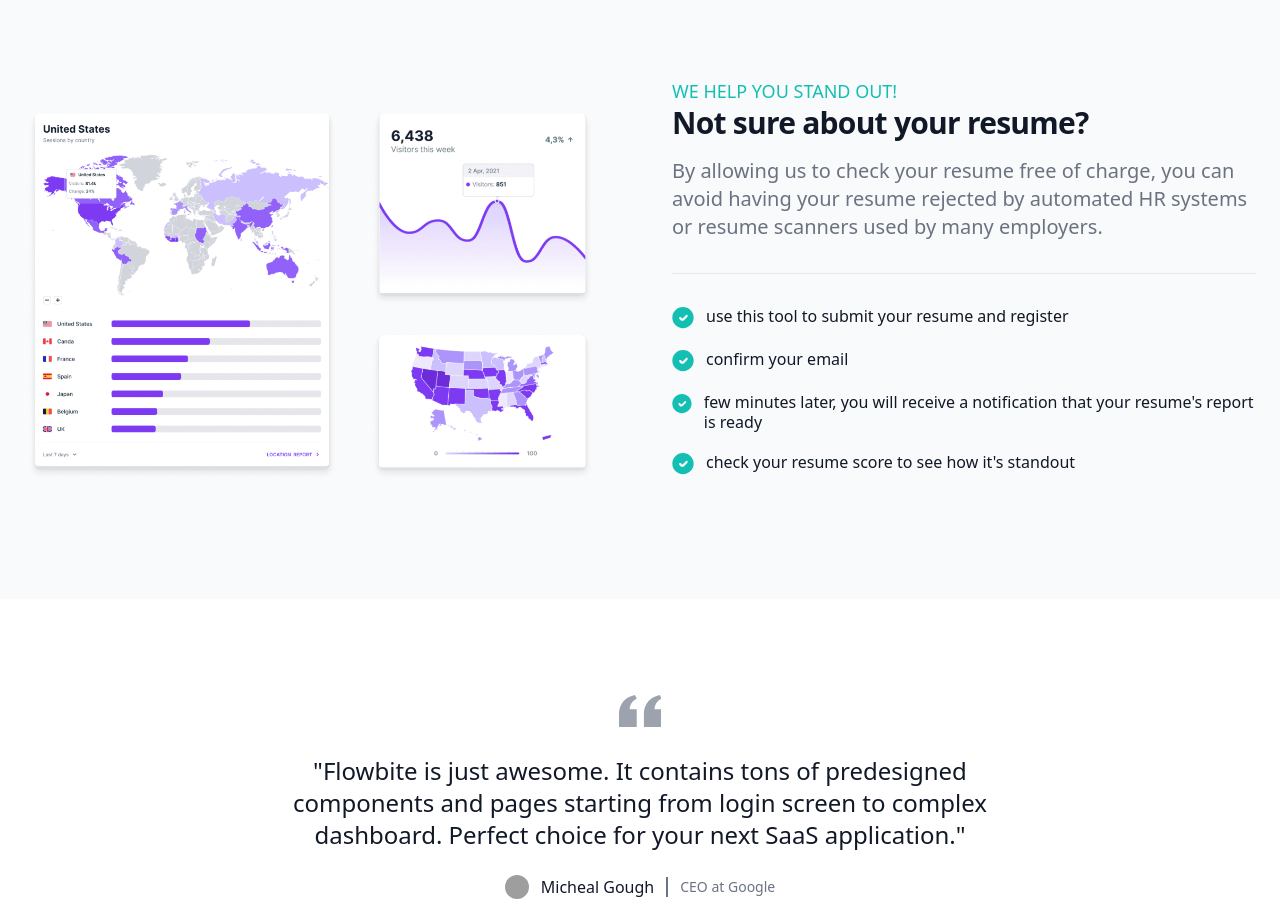
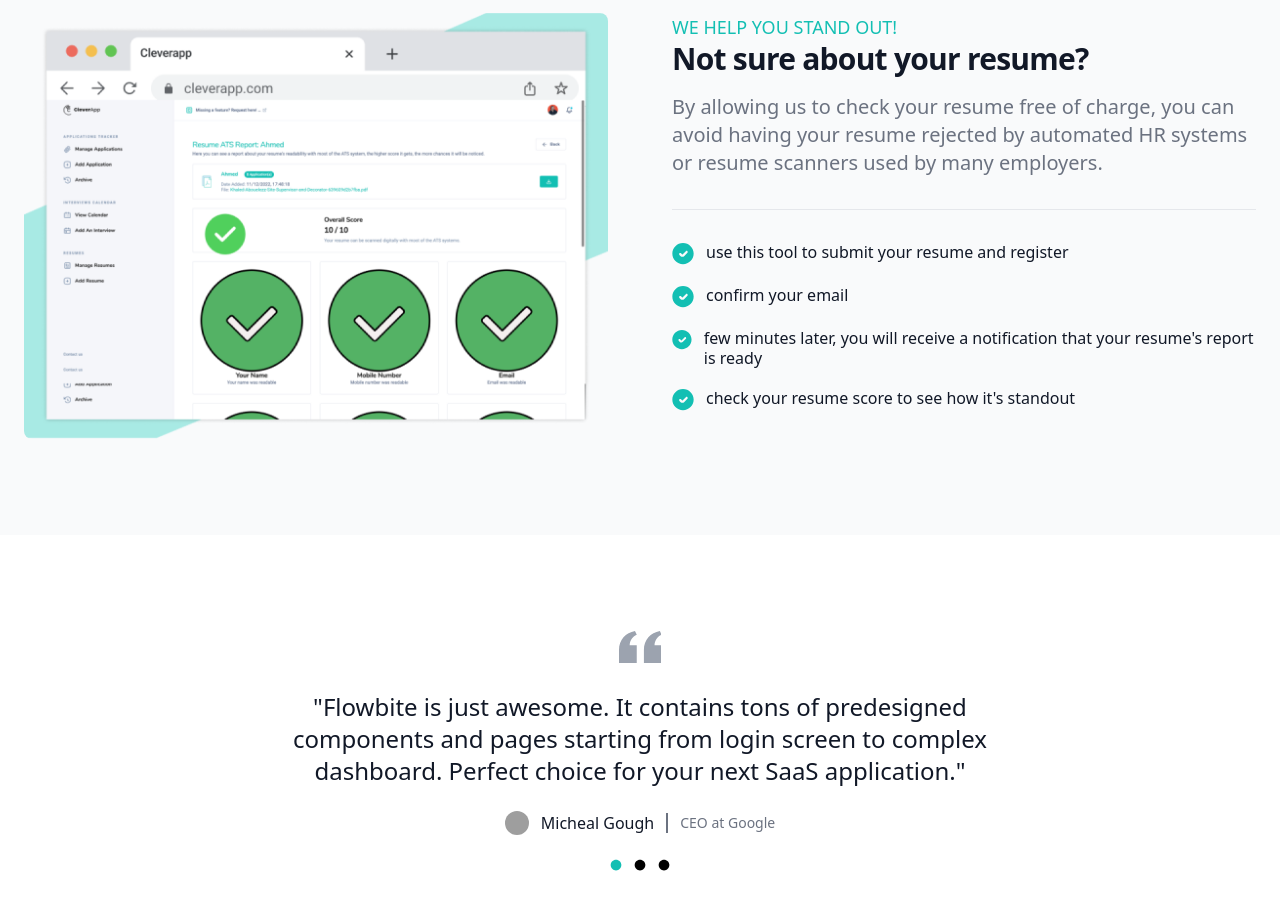
Before and after one commit to abdallahmohamedien/Seekior-Landing-Page, a website: page index.html in a window 1280 px wide. Shown: the part 1106-2012 px from the top of the page. Drawn offline with nearby package versions, Linux system fonts and the light colour scheme; grey boxes are pictures that could not be loaded.

Commit message:
change photo to new screenshots

```diff
--- a/index.html
+++ b/index.html
@@ -157,7 +157,7 @@
           </div>
         </div>
         <div class="hidden lg:mt-0 lg:col-span-5 lg:flex">
-          <img src="./images/hero.png" alt="hero image" />
+          <img src="./images/Mask group.png" alt="hero image" />
         </div>
       </div>
     </section>
@@ -279,7 +279,7 @@
           </div>
           <img
             class="hidden w-full mb-4 rounded-lg lg:mb-0 lg:flex"
-            src="./images/feature-1.png"
+            src="./images/features.png"
             alt="dashboard feature image"
           />
         </div>
@@ -287,7 +287,7 @@
         <div class="items-center gap-8 lg:grid lg:grid-cols-2 xl:gap-16">
           <img
             class="hidden w-full mb-4 rounded-lg lg:mb-0 lg:flex"
-            src="./images/feature-2.png"
+            src="./images/features1.png"
             alt="feature image 2"
           />
           <div class="text-gray-500 sm:text-lg dark:text-gray-400">
@@ -440,10 +440,20 @@
                 class="pl-3 text-sm font-light text-gray-500 dark:text-gray-400"
               >
                 CEO at Google
-              </div>
+            </div>
             </div>
           </figcaption>
         </figure>
+        <div class="flex items-center justify-center mt-6 space-x-3">
+          <svg width="12" height="12" viewBox="0 0 12 12" fill="none" xmlns="http://www.w3.org/2000/svg">
+            <path d="M11.3332 6.10293C11.3332 9.04844 8.94536 11.4363 5.99984 11.4363C3.05432 11.4363 0.666504 9.04844 0.666504 6.10293C0.666504 3.15741 3.05432 0.769592 5.99984 0.769592C8.94536 0.769592 11.3332 3.15741 11.3332 6.10293Z" fill="#13BFB3"/>
+            </svg>
+            <svg width="12" height="12" viewBox="0 0 12 12" fill="none" xmlns="http://www.w3.org/2000/svg">
+              <path d="M11.3332 6.10293C11.3332 9.04844 8.94536 11.4363 5.99984 11.4363C3.05432 11.4363 0.666504 9.04844 0.666504 6.10293C0.666504 3.15741 3.05432 0.769592 5.99984 0.769592C8.94536 0.769592 11.3332 3.15741 11.3332 6.10293Z" fill="black"/>
+              </svg>
+              <svg width="12" height="12" viewBox="0 0 12 12" fill="none" xmlns="http://www.w3.org/2000/svg">
+                <path d="M11.3332 6.10293C11.3332 9.04844 8.94536 11.4363 5.99984 11.4363C3.05432 11.4363 0.666504 9.04844 0.666504 6.10293C0.666504 3.15741 3.05432 0.769592 5.99984 0.769592C8.94536 0.769592 11.3332 3.15741 11.3332 6.10293Z" fill="black"/>
+                </svg>
       </div>
     </section>
     <!-- End block -->
```
Also changed, not shown: dist/output.css, images/Mask group.png (added), images/features.png (added), images/features1.png (added).
